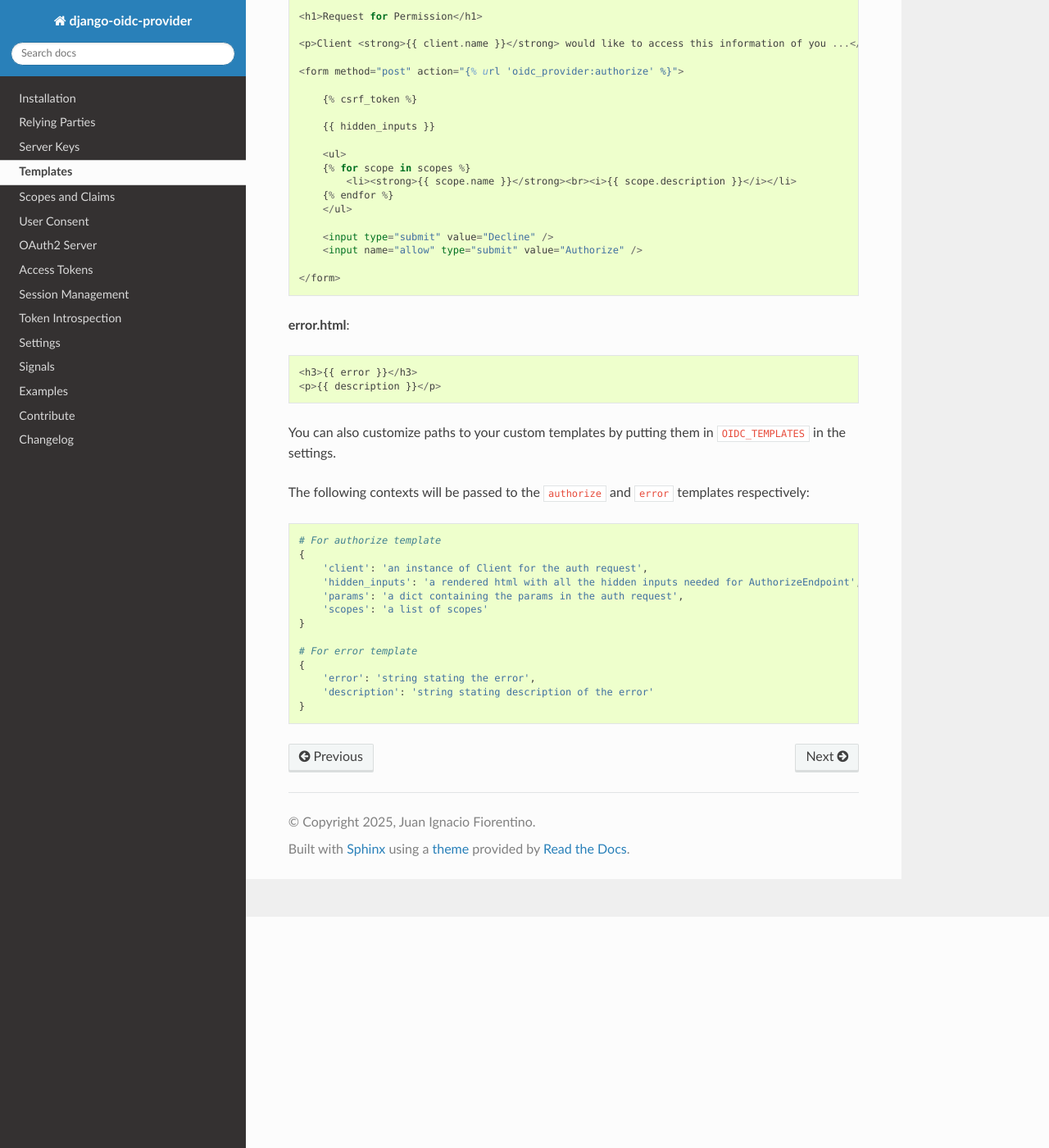
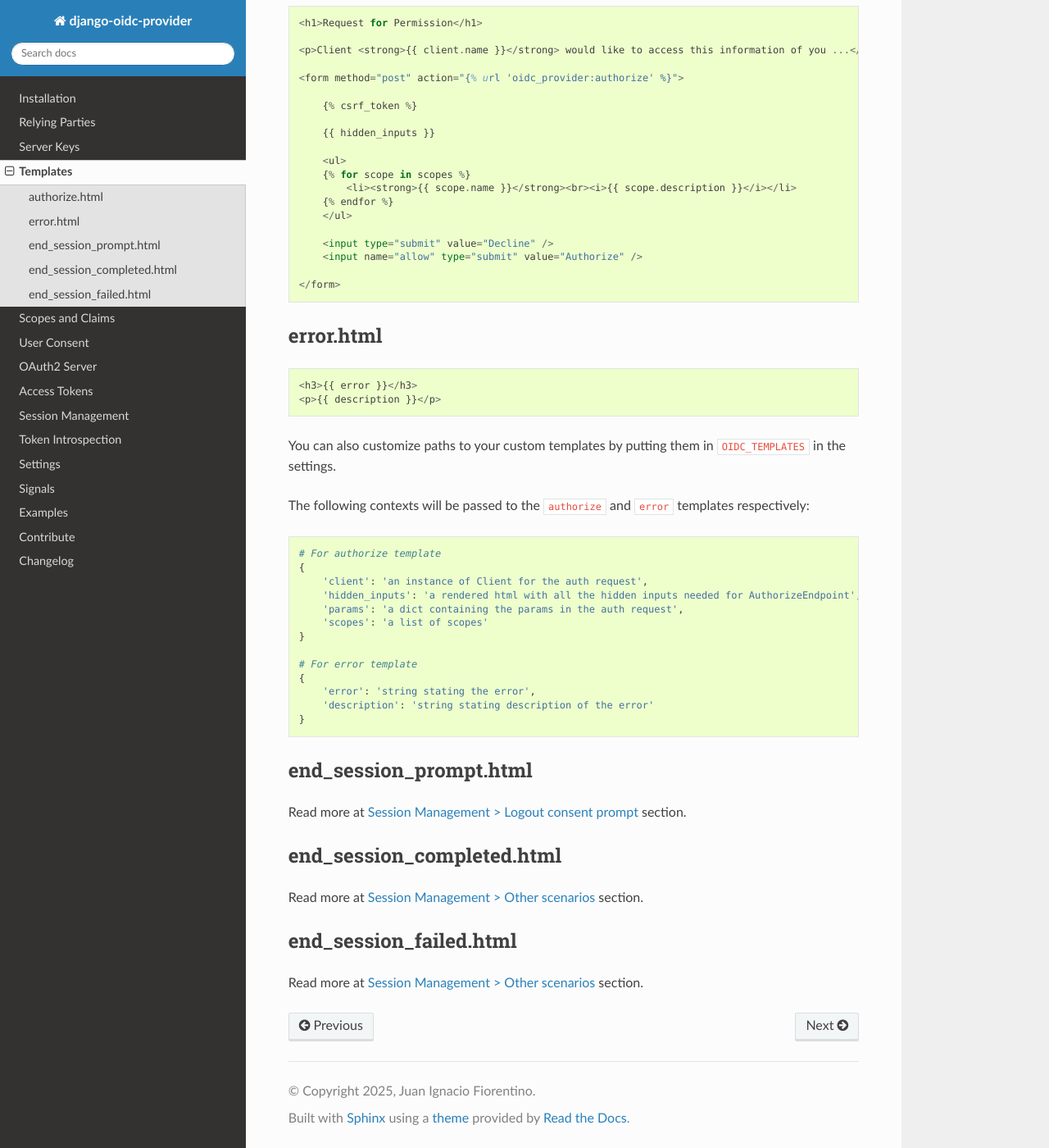
Before and after one commit to juanifioren/django-oidc-provider, a Sphinx documentation site: the page built from docs/sections/templates.rst, in a window 1280 px wide and 1400 px high, scrolled down 282 px. Shown: the whole window at 82% size. Built offline with Sphinx 7.4.7 and the Read the Docs theme 3.1.0, drawn with Linux system fonts in a browser that asks for light colours.

Commit message:
Docs improvement.

```diff
--- a/docs/sections/changelog.rst
+++ b/docs/sections/changelog.rst
@@ -8,7 +8,8 @@ All notable changes to this project will be documented in this file.
 Unreleased
 ==========
 
-None
+* Changed: Django 5 added to test matrix.
+* Changed: ID Token JSON encoder improved using DjangoJSONEncoder.
 
 0.8.3
 =====
--- a/docs/sections/contribute.rst
+++ b/docs/sections/contribute.rst
@@ -34,7 +34,7 @@ Improve Documentation
 
 We use `Sphinx <http://www.sphinx-doc.org/>`_ to generate this documentation. If you want to add or modify something just:
 
-* Install Sphinx (``pip install sphinx sphinx_rtd_theme``) and the auto-build tool (``pip install sphinx-autobuild``).
+* Install Sphinx and the auto-build tool (``pip install sphinx sphinx_rtd_theme sphinx-autobuild``).
 * Move inside the docs folder. ``cd docs/``
 * Generate and watch docs by running ``sphinx-autobuild . _build/``.
 * Open ``http://127.0.0.1:8000`` in a browser.
--- a/docs/sections/templates.rst
+++ b/docs/sections/templates.rst
@@ -6,7 +6,9 @@ Templates
 Add your own templates files inside a folder named ``templates/oidc_provider/``.
 You can copy the sample html files here and customize them with your own style.
 
-**authorize.html**::
+authorize.html
+==============
+::
 
     <h1>Request for Permission</h1>
 
@@ -29,7 +31,9 @@ You can copy the sample html files here and customize them with your own style.
 
     </form>
 
-**error.html**::
+error.html
+==========
+::
 
     <h3>{{ error }}</h3>
     <p>{{ description }}</p>
@@ -51,3 +55,18 @@ The following contexts will be passed to the ``authorize`` and ``error`` templat
         'error': 'string stating the error',
         'description': 'string stating description of the error'
     }
+
+end_session_prompt.html
+=======================
+
+Read more at :doc:`Session Management > Logout consent prompt </sections/sessionmanagement>` section.
+
+end_session_completed.html
+==========================
+
+Read more at :doc:`Session Management > Other scenarios <../sections/sessionmanagement>` section.
+
+end_session_failed.html
+=======================
+
+Read more at :doc:`Session Management > Other scenarios <../sections/sessionmanagement>` section.
```
